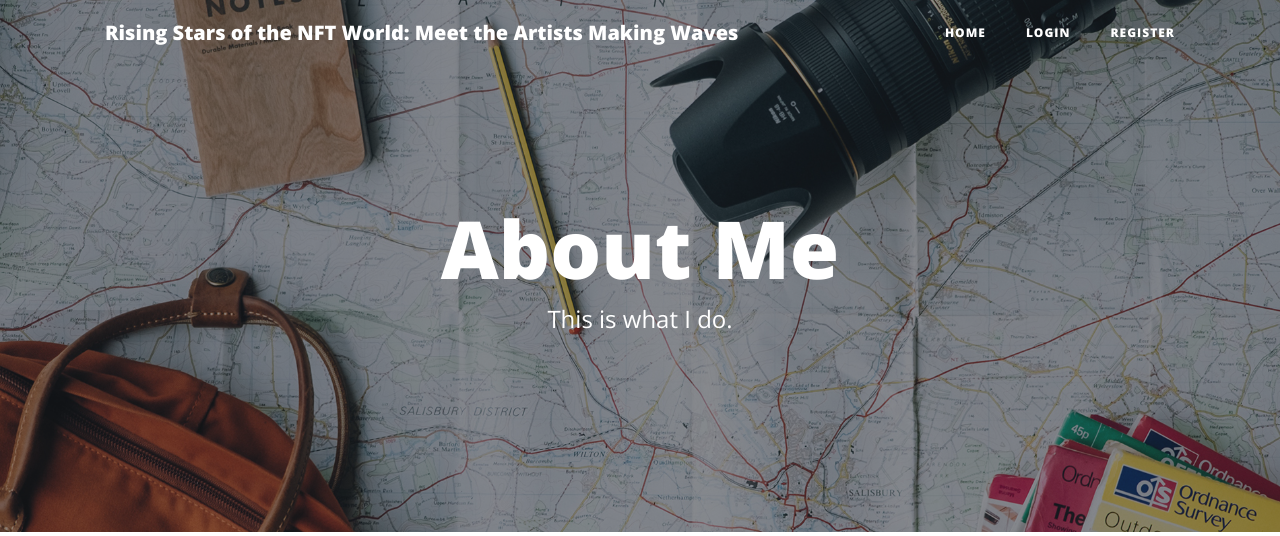
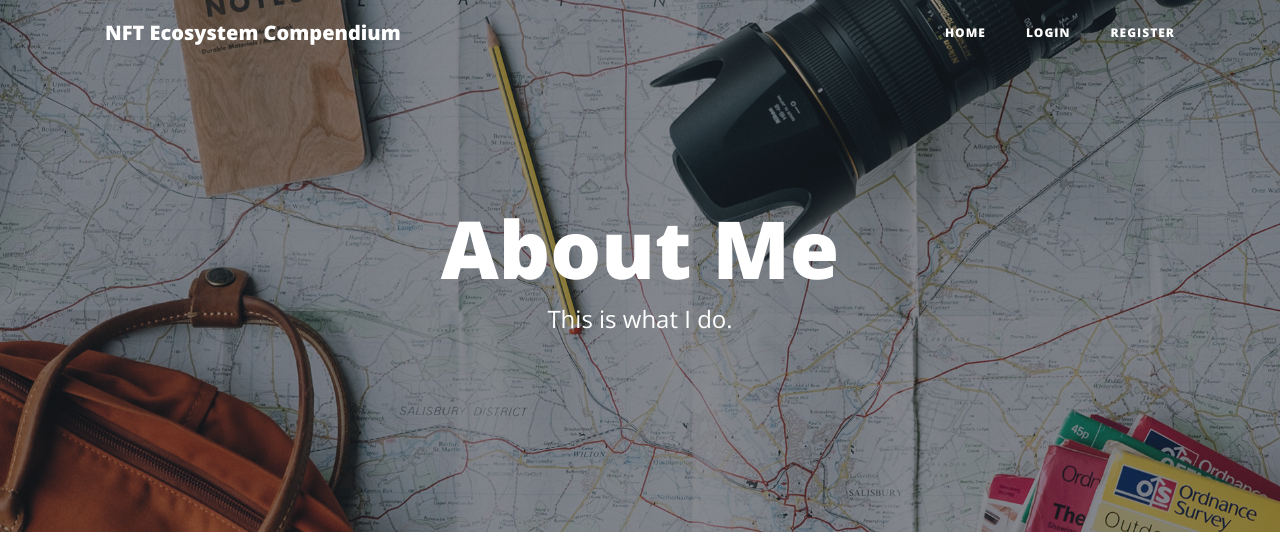
Before and after one commit to rc-iv/web3blog, a Flask app: page /about in a window 1280 px wide. Shown: the top 536 px of the page. Run offline with Flask 2, Linux system fonts and the light colour scheme; some libraries are stand-ins or nearby versions.

Commit message:
changed title and subtitle

```diff
--- a/templates/header.html
+++ b/templates/header.html
@@ -31,7 +31,7 @@
 <!-- Navigation -->
 <nav class="navbar navbar-expand-lg navbar-light fixed-top" id="mainNav">
     <div class="container">
-        <a class="navbar-brand" href="{{ url_for('get_all_posts') }}">Rising Stars of the NFT World: Meet the Artists Making Waves</a>
+        <a class="navbar-brand" href="{{ url_for('get_all_posts') }}">NFT Ecosystem Compendium</a>
         <button class="navbar-toggler navbar-toggler-right" type="button" data-toggle="collapse"
                 data-target="#navbarResponsive" aria-controls="navbarResponsive" aria-expanded="false"
                 aria-label="Toggle navigation">
```
